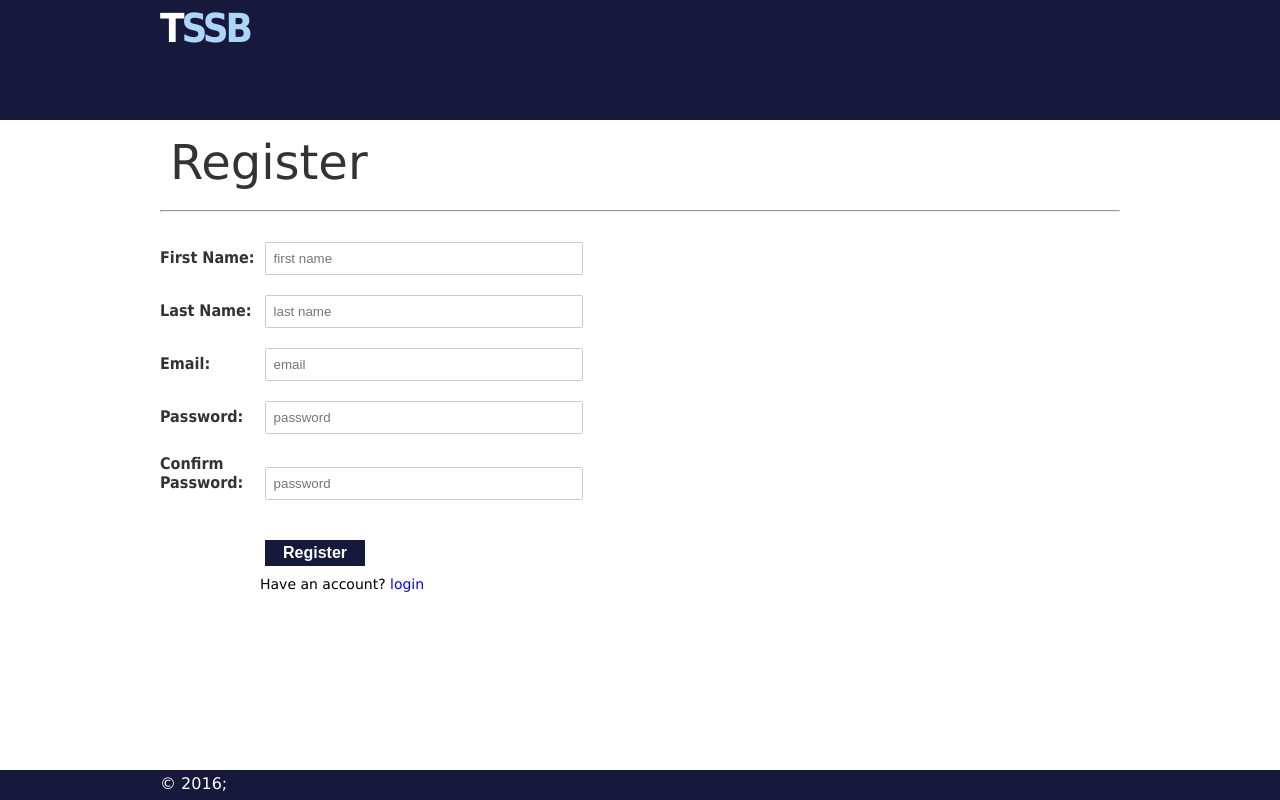
After one commit to tvpeter/onlinestore, a PHP site: page /register.php in a window 1280 px wide. The commit adds this page. Run offline with PHP 8.4, Linux system fonts and the light colour scheme.

Commit message:
finish register module

```diff
--- /dev/null
+++ b/www/includes/footer.php
@@ -0,0 +1,7 @@
+<section class="foot">
+		<div>
+			<p>&copy; 2016;
+		</div>
+	</section>
+</body>
+</html>
--- a/www/includes/functions.php
+++ b/www/includes/functions.php
@@ -20,4 +20,41 @@ $rnd = rand(0000000000, 9999999999);
 }
 
 
+
+function doAdminRegister($dbconn, $input)
+{
+  $hash = password_hash($input['password'], PASSWORD_BCRYPT);
+  $stmt = $dbconn -> prepare("INSERT INTO admin (firstName, lastName, email, hash) VALUES (:f, :l, :e, :h)");
+  $data = [
+    ":f" => $input['fname'],
+    ":l" => $input['lname'],
+    ":e" => $input['email'],
+    ":h" => $hash
+  ];
+
+    $stmt ->execute($data);
+
+}
+
+function doesEmailExit($dbconn, $email)
+{
+  $result = false;
+  $stmt = $dbconn->prepare("SELECT email FROM admin WHERE :e=email");
+  $stmt ->bindParam(":e", $email);
+  $stmt ->execute();
+  $count = $stmt ->rowCount();
+  if ($count > 0) {
+    $result = true;
+  }
+  return $result;
+}
+
+function displayErrors($err, $name){
+  $result = "";
+  if (isset($err[$name])) {
+    $result = "<span class=err>".$err[$name]."</span>";
+  }
+  return $result;
+}
+
  ?>
--- /dev/null
+++ b/www/includes/header.php
@@ -0,0 +1,12 @@
+<!DOCTYPE html>
+<html>
+<head>
+	<title><?php echo $page_title; ?></title>
+	<link rel="stylesheet" type="text/css" href="styles/styles.css">
+</head>
+<body>
+	<section>
+		<div class="mast">
+			<h1>T<span>SSB</span></h1>
+		</div>
+	</section>
--- /dev/null
+++ b/www/register.php
@@ -0,0 +1,99 @@
+<?php
+$page_title = "Register";
+include("includes/header.php");
+include("includes/db.php");
+include("includes/functions.php");
+  $errors = [];
+if (array_key_exists('register', $_POST)) {
+  if (empty($_POST['fname'])) {
+    $errors ['fname'] = " Please enter your first name";
+  }
+  if (empty($_POST['lname'])) {
+    $errors ['lname'] = "Please enter your last name";
+  }
+  if (empty($_POST['email'])) {
+    $errors ['email'] = "Please supply your email address";
+  }
+
+  if (doesEmailExit($conn, $_POST['email'])) {
+    $errors ['email'] = "supplied email already exists";
+  }
+
+  if (empty($_POST['password'])) {
+    $errors ['password'] = "enter your password";
+  }
+  if (empty($_POST['pword'])) {
+    $errors ['pword'] = "please confirm your password";
+  }
+
+  if ($_POST['password'] !== $_POST['pword']) {
+    $errors ['pword'] = "password does not match";
+  }
+
+  if (empty($errors)) {
+
+    $clean = array_map('trim', $_POST);
+
+    doAdminRegister($conn, $clean);
+
+/*
+    $hash = password_hash($clean['password'], PASSWORD_BCRYPT);
+    $stmt = $conn ->prepare("INSERT INTO admin (firstName, lastName, email, hash) values(:f, :l, :e, :h)");
+
+    $data = [
+      ":f" => $clean['fname'],
+      ":l" => $clean['lname'],
+      ":e" => $clean['email'],
+      ":h" => $hash
+    ];
+    $stmt ->execute($data);
+  }
+  */
+  /*
+  else {
+  foreach ($errors as $err) {
+    echo "<p> $err </p>";
+  }
+  }
+  */
+}
+}
+?>
+<div class="wrapper">
+		<h1 id="register-label">Register</h1>
+		<hr>
+		<form id="register"  action ="register.php" method ="POST">
+			<div>
+        <?php //if (isset($errors['fname'])) {  echo '<span class=err>'.$errors['fname'].'</span>';  }
+          $info = displayErrors($errors, 'fname');
+          echo $info;
+         ?>
+				<label>first name:</label>
+				<input type="text" name="fname" placeholder="first name">
+			</div>
+			<div>
+          <?php if (isset($errors['lname'])) {  echo '<span class=err>'.$errors['lname'].'</span>';  } ?>
+				<label>last name:</label>
+				<input type="text" name="lname" placeholder="last name">
+			</div>
+			<div>
+          <?php if (isset($errors['email'])) {  echo '<span class=err>'.$errors['email'].'</span>';  } ?>
+				<label>email:</label>
+				<input type="text" name="email" placeholder="email">
+			</div>
+			<div>  <?php if (isset($errors['password'])) {  echo '<span class=err>'.$errors['password'].'</span>';  } ?>
+				<label>password:</label>
+				<input type="password" name="password" placeholder="password">
+			</div>
+
+			<div>  <?php if (isset($errors['pword'])) {  echo '<span class=err>'.$errors['pword'].'</span>';  } ?>
+				<label>confirm password:</label>
+				<input type="password" name="pword" placeholder="password">
+			</div>
+
+			<input type="submit" name="register" value="register">
+		</form>
+
+		<h4 class="jumpto">Have an account? <a href="login.php">login</a></h4>
+	</div>
+<?php include("includes/footer.php"); ?>
--- /dev/null
+++ b/www/styles/styles.css
@@ -0,0 +1,336 @@
+* {
+	margin: 0;
+	padding: 0;
+}
+
+body {
+	font-family: "Verdana";
+}
+a { text-decoration: none; }
+
+.clearfix:after {
+  content: "";
+  display: table;
+  clear: both;
+}
+
+section {
+	height: 120px;
+	background-color: #16193b;
+}
+
+.mast {
+	position: relative;
+	width: 960px;
+	margin: 0 auto 0 auto;
+}
+
+.mast h1 {
+	font-family: "Tahoma";
+	padding-top: 5px;
+	font-size: 40px;
+	letter-spacing: -3px;
+	color: #fff;
+}
+
+.mast h1 span {
+	color: #add5f7;
+}
+
+.mast nav ul {
+	width: 1000px;
+	list-style-type: none;
+	/*outline: 1px solid #000;*/
+	margin-top: 40px;
+}
+
+.mast nav ul li {
+	float: left;
+	margin-right: 20px;
+}
+
+.mast nav ul li a {
+	font-family: "Arial";
+	display: block;
+	font-weight: bolder;
+	padding: 5px 10px 0 10px;
+	color: #fff;
+}
+
+.mast nav ul li a:hover {
+	color: #ccc;
+}
+.mast nav ul li a.selected {
+	color: #333;
+	background-color: #fff;
+}
+
+.mast #search {
+	position: absolute;
+	right: 0;
+	bottom: 10px;
+}
+
+#search input[type="text"] {
+	font-family: "Verdana";
+	background-color: #fff;
+	border: 1px solid #fff;
+	padding: 2px 2px;
+}
+
+#search input[type="submit"] {
+	font-family: "Verdana";
+	border: 1px solid #add5f7;
+	background-color: #add5f7;
+	color: #fff;
+	text-transform: capitalize;
+	padding: 0 4px;
+}
+
+.wrapper {
+	width: 960px;
+	margin: 4px auto 100px auto;
+	/*outline: 1px solid green;*/
+}
+
+.status {
+	margin-top: 2em;
+	width: 700px;
+	padding-bottom: 40px;
+	border-bottom: 4px dotted #ccc;
+}
+
+#situation {
+	display: block;
+	width: 500px;
+	float: left;
+	margin-left: 20px;
+}
+
+.avatar {
+	float: left;
+	position: relative;
+	width: 51px;
+	height: 51px;
+	border-radius: 99px;
+	background-color: #fb60b6;
+}
+
+.avatar h3 {
+	font-weight: lighter;
+	text-transform: uppercase;
+	color: #fff;
+	padding-top: 13px;
+	text-align: center;
+}
+
+#situation textarea {
+	width: 100%;
+	height: 55px;
+	padding: 4px;
+	border: 1px solid #ccc;
+}
+
+#register textarea {
+	width: 60%;
+	border: 1px solid #ccc;
+}
+
+#register textarea.post-box {
+	height: 300px;
+}
+
+#stream {
+	width: 900px;
+	/*outline: 1px solid blue;*/
+}
+
+#stream ul {
+	padding-top: 40px;
+	list-style: none;
+}
+
+#stream li {
+	padding-bottom: 20px;
+}
+
+.post {
+	position: relative;
+	width: 500px;
+	float: left;
+	margin-left: 20px;
+	border-bottom: 1px solid #ccc;
+	padding-bottom: 8px;
+}
+
+.post a.fullname {
+	display: block;
+	font-size: 14px;
+	color: #333;
+}
+
+.fam {
+	background-color: #bff6ed;
+}
+
+.post a.username {
+	display: block;
+	font-size: 12px;
+	color: #16a08a;
+	font-weight: bolder;
+	padding-bottom: 8px;
+}
+
+.post p.message {
+	font-size: 13px;
+	color: #333;
+}
+
+.post .date {
+	text-transform: capitalize;
+	display: block;
+	padding-top: 8px;
+	color: #333;
+	font-size: 13px;
+}
+
+
+
+
+
+#login-label,
+#register-label {
+	font-weight: lighter;
+	color: #333;
+	font-size: 48px;
+	padding: 10px;
+	margin-bottom: 10px;
+}
+
+form#login,
+form#register {
+	position: relative;
+	font-family: "Tahoma";
+	margin-top: 30px;
+}
+
+form#login div,
+form#register div {
+	position: relative;
+	margin-bottom: 20px;
+}
+
+form#login label,
+form#register label {
+	font-weight: bolder;
+	color: #333;
+	text-transform: capitalize;
+	width: 100px;
+	display: inline-block;
+}
+
+form#login input[type="text"],
+form#register input[type="text"],
+form#login input[type="password"],
+form#register input[type="password"]  {
+	border-radius: 2px;
+	border: 1px solid #ccc;
+	padding: 8px;
+	width: 300px;
+}
+
+form#login input[type="submit"],
+form#register input[type="submit"] {
+	padding: 4px;
+	width: 100px;
+	color: #fff;
+	border:none;
+	font-size: 16px;
+	text-transform: capitalize;
+	font-weight: bold;
+	margin: 20px 0 0 105px;
+	background-color: #16193b;
+}
+
+.jumpto {
+	font-weight: lighter;
+	font-size: 14px;
+	margin-top: 10px;
+	margin-left: 100px;
+}
+
+#stream.tab { width: 960px; }
+table#tab {
+	width: 100%;
+	/*border: 1px solid #ccc;*/
+	border-collapse: collapse;
+}
+
+table#tab th {
+	text-transform: uppercase;
+	text-align: left;
+	font-weight: lighter;
+	font-size: 10px;
+	padding: 10px;
+	border-bottom: 4px solid #ccc;
+}
+
+table#tab td {
+	font-size: 12px;
+	padding: 10px;
+	border-bottom: 1px solid #ccc;
+}
+
+table#tab td a {
+	display: inline-block;
+	text-align: center;
+	color: #999;
+	border: 1px solid #ccc;
+	font-size: 10px;
+	text-transform: capitalize;
+	padding: 4px;
+	border-radius: 3px;
+	width: 50px;
+}
+
+table#tab td a:hover {
+	border-color: #060c3b;
+}
+
+table#tab tr td:first-of-type {
+	width: 500px;
+}
+
+
+.foot {
+	position: fixed;
+	width: 100%;
+	bottom: 0;
+	height: 30px;
+}
+
+.foot div {
+	width: 960px;
+	padding-top: 4px;
+	color: white;
+	margin: 0 auto 0 auto;
+}
+
+
+.err {
+	position: absolute;
+	top: -14px;
+	font-size: 12px;
+	left: 105px;
+	color:red;
+}
+
+.paginated {
+	margin-top: 20px;
+}
+
+.paginated a {
+	display: inline-block;
+	color: #ccc;
+	text-decoration: underline;
+}
--- a/www/test.php
+++ b/www/test.php
@@ -33,12 +33,12 @@ $rnd = rand(0000000000, 9999999999);
 */
 
 
-
 if (empty($errors)) {
   //move_uploaded_file($_FILES['pic']['tmp_name'], $destination);
 
   $bool = uploadFile($_FILES, 'pic', 'uploads/');
-  if ($bool[0]) {
+  //if ($bool[0]) {
+  if($bool){
     echo "<p>File upload successful</p>";
   }
 
```
Also changed, not shown: www/login.php (added, +22 -0 lines), www/uploads/5419382648backk.jpg (added).
